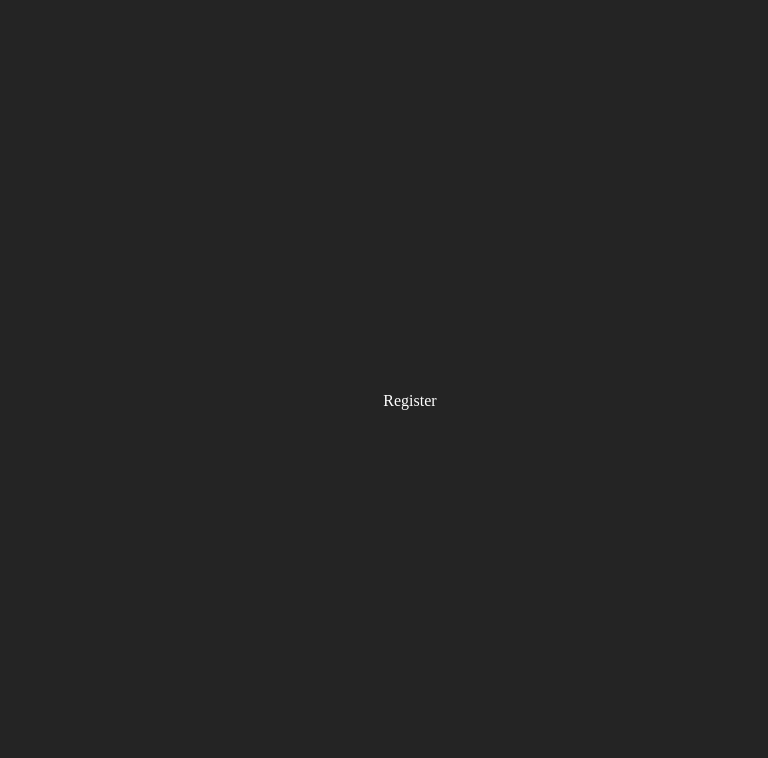
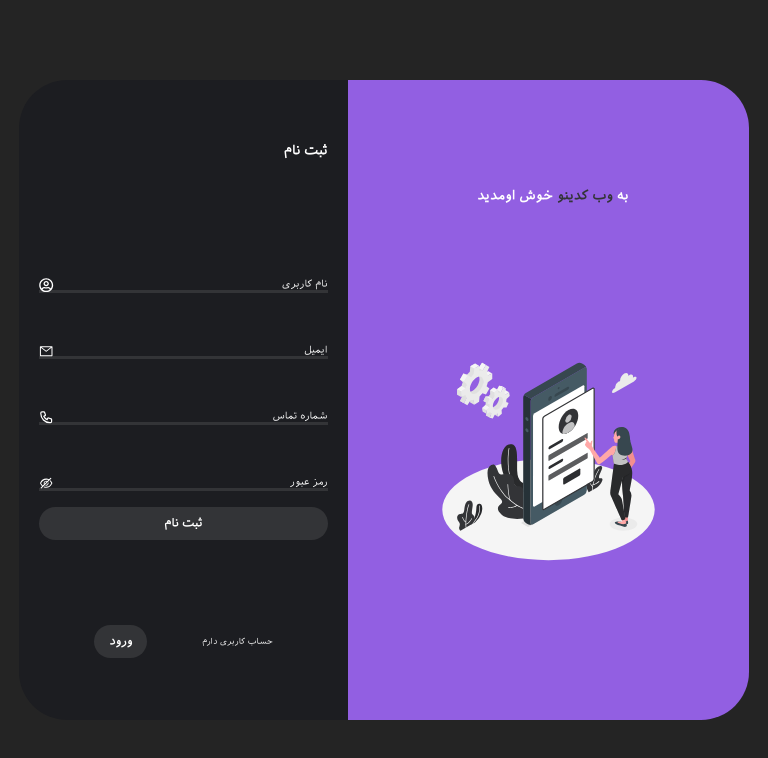
Before and after one commit to amirgh82/login-user, a React (Vite) app: page /register in a window 768 px wide. Shown: the top 758 px of the page. Built offline with nearby package versions, Linux system fonts and the light colour scheme.

Commit message:
Write register page

```diff
--- a/src/Components/Form/Input.css
+++ b/src/Components/Form/Input.css
@@ -66,7 +66,7 @@
     }
 
     .form-control span {
-        font-size: 0.7rem;
+        font-size: 0.9rem;
         top: 35px;
     }
 
--- a/src/pages/Login/Login.jsx
+++ b/src/pages/Login/Login.jsx
@@ -34,7 +34,7 @@ export default function Login() {
         </div>
         <div className="login-left">
           <h2 className="login-title">به <span>وب کدینو </span>خوش اومدید</h2>
-          <img className='login-picture' src="./../../../public/images/Coding workshop-bro.svg" alt="coding workshop" />
+          <img className='login-picture' src="./../../../public/images/Login-amico.svg" alt="coding workshop" />
         </div>
       </div>
     </>
--- a/src/pages/Register/Register.css
+++ b/src/pages/Register/Register.css
@@ -0,0 +1,133 @@
+.login-container {
+    display: flex;
+    justify-content: space-between;
+    width: 70%;
+    height: 80vh;
+    overflow: hidden;
+    border-radius: 3rem;
+    -webkit-border-radius: 3rem;
+    -moz-border-radius: 3rem;
+    -ms-border-radius: 3rem;
+    -o-border-radius: 3rem;
+}
+
+.login-form {
+    display: flex;
+    flex-direction: column;
+    justify-content: space-around;
+    background-color: var(--login-bg-color);
+    width: 45%;
+    padding: 60px;
+}
+
+.login-form form {
+    display: flex;
+    flex-direction: column;
+    width: 100%;
+}
+
+.login-title {
+    font-family: var(--font-def);
+    color: #fff;
+    min-width: 10rem;
+    font-size: 1.3rem;
+}
+
+.login-title span {
+    color: var(--gray-color);
+}
+
+.login-left {
+    width: 55%;
+    background-color: var(--purple-color);
+    display: flex;
+    flex-direction: column;
+    justify-content: space-evenly;
+    align-items: center;
+}
+
+.login-picture {
+    width: 75%;
+}
+
+.forgot-password {
+    cursor: pointer;
+    font-size: 0.5rem;
+    font-weight: 500;
+    margin: 1rem 0 2rem 0;
+}
+
+.switch-register {
+    display: flex;
+    justify-content: space-evenly;
+    align-items: center;
+}
+
+.switch-register span {
+    font-size: 0.6rem;
+}
+
+/* Responsive login */
+
+@media screen and (max-width:1200px) {
+    .login-form {
+        padding: 40px;
+    }
+
+    .login-title {
+        font-size: 1rem;
+    }
+
+    .login-container {
+        width: 80%;
+    }
+}
+
+
+@media screen and (max-width:992px) {
+    .login-container {
+        width: 85%;
+    }
+
+    .login-form {
+        padding: 30px;
+    }
+
+    .switch-register span {
+        font-size: 0.5rem;
+    }
+}
+
+@media screen and (min-width: 576px) and (max-width: 768px) {
+    .login-container {
+        width: 95%;
+    }
+
+    .login-title {
+        font-size: 0.8rem;
+    }
+
+    .login-form {
+        padding: 20px;
+        flex-grow: 1;
+    }
+
+    .login-left {
+        flex-grow: 1;
+    }
+}
+
+@media screen and (max-width:576px) {
+    .login-form {
+        width: 1000%;
+    }
+
+    .login-left {
+        display: none;
+    }
+
+    .switch-register span {
+        font-size: 0.6rem;
+    }
+
+}
--- a/src/pages/Register/Register.jsx
+++ b/src/pages/Register/Register.jsx
@@ -1,8 +1,46 @@
-import React from 'react'
+import React, { useContext } from 'react'
 import './Register.css'
+import Input from '../../Components/Form/Input'
+import Button from '../../Components/Button/Button'
+import { FaRegUserCircle } from 'react-icons/fa'
+import { AiOutlineEyeInvisible } from 'react-icons/ai'
+import { AiOutlineMail } from 'react-icons/ai'
+import { HiOutlinePhone } from 'react-icons/hi'
+import { Link } from 'react-router-dom'
 
-export default function Register() {
+export default function Login() {
+
+    const userRegister = () => {
+        console.log('userRegister');
+    }
+
     return (
-        <div>Register</div>
+        <>
+            <div className="login-container">
+                <div className="login-left">
+                    <h2 className="login-title">به <span>وب کدینو </span>خوش اومدید</h2>
+                    <img className='login-picture' src="./../../../public/images/Mobile login-amico.svg" alt="coding workshop" />
+                </div>
+                <div className="login-form">
+                    <h2 className="login-title">ثبت نام</h2>
+                    <form>
+                        <Input type='text' placeholder='نام کاربری' icon={<FaRegUserCircle />} />
+                        <Input type='email' placeholder='ایمیل' icon={<AiOutlineMail />} />
+                        <Input type='number' placeholder='شماره تماس' icon={<HiOutlinePhone />} />
+                        <Input type='password' placeholder='رمز عبور' icon={<AiOutlineEyeInvisible />} />
+                        <Button
+                            type='submit'
+                            onClick={userRegister}
+                            disabled={false}
+                        >ثبت نام</Button>
+                    </form>
+                    <div className="switch-register">
+                        <span>حساب کاربری دارم</span>
+                        <Button to='/login'>ورود</Button>
+                    </div>
+                </div>
+
+            </div>
+        </>
     )
 }
```
Also changed, not shown: public/images/Login-amico.svg (added), public/images/Mobile login-amico.svg (added).
